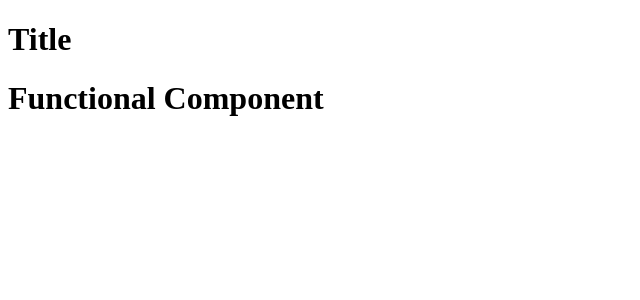
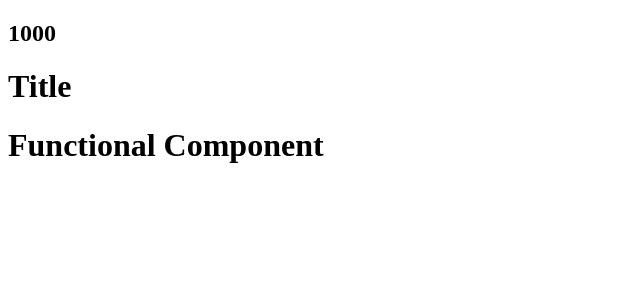
Before and after one commit to JoshiRiya0110/1_FrontEnd, a React (Vite) app in the folder FoodOrderingSite/: page / in a window 1280 px wide. Shown: the top 300 px of the page, without its empty margins (0-640 px from the left). Built offline with nearby package versions, Linux system fonts and the light colour scheme.

Commit message:
putting js code and react elements inside react components and then rendering the react functional component

```diff
--- a/FoodOrderingSite/App.js
+++ b/FoodOrderingSite/App.js
@@ -15,16 +15,23 @@ const jsxHeading = (
 //Class Based Component - OLD
 //Functional Component - NEW
 
-const Title = () =>{
-    return(
+
+//React Element
+const title =
+    (
         <h1>Title</h1>
-    )
-}
+    );
+
+
+
+//putting js code and react element inside react component
+const number = 1000;
 
 const HeadingComponent = () =>{
     return (
         <div>
-            <Title/>
+            <h2>{number}</h2>
+            {title}
             <h1>Functional Component</h1>
         </div>
     );
```
